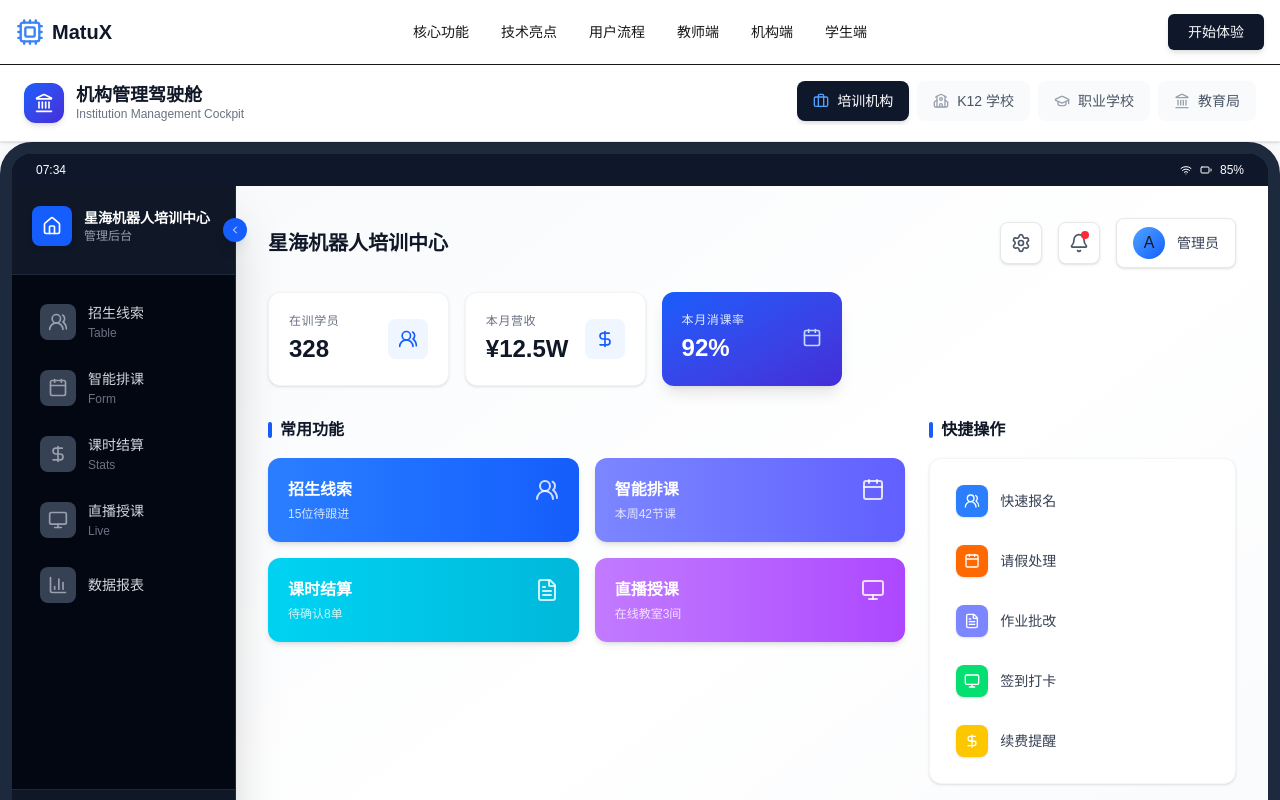
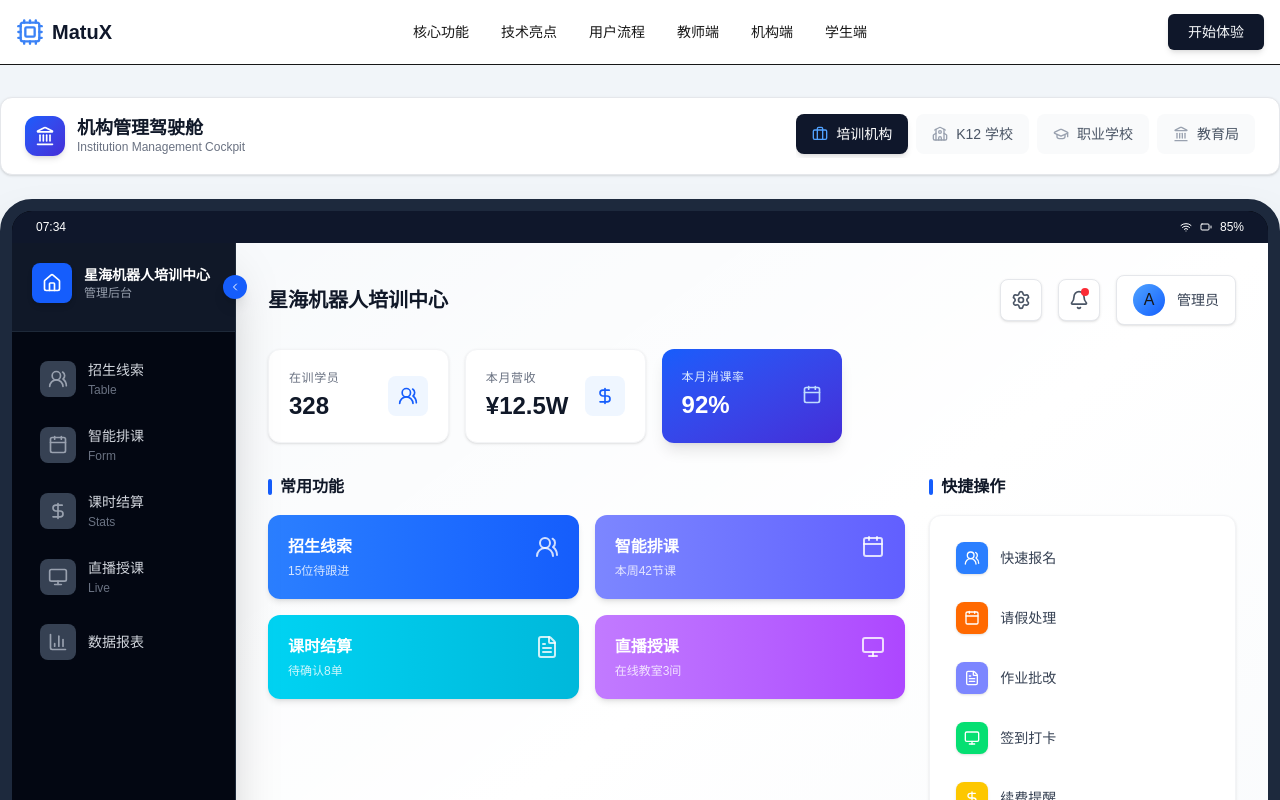
Before and after one commit to MatuX-ai/edu-proto, a Next.js app: page /institution-dashboard in a window 1280 px wide. Shown: the top 800 px of the page. Built offline with nearby package versions, Linux system fonts and the light colour scheme.

Commit message:
style: center dashboard layout and add spacing

```diff
--- a/app/institution-dashboard/page.tsx
+++ b/app/institution-dashboard/page.tsx
@@ -98,10 +98,10 @@ export default function InstitutionDashboardPage() {
   }, [activeTab]);
 
   return (
-    <div className="min-h-screen bg-slate-50">
+    <div className="min-h-screen bg-slate-100 flex flex-col items-center py-8">
       {/* Institution Navigation Tabs - Integrated into Header */}
-      <div className="bg-white border-b border-gray-200 shadow-sm sticky top-0 z-40">
-        <div className="max-w-[1280px] mx-auto px-6 py-4">
+      <div className="w-full max-w-[1280px] mb-6">
+        <div className="bg-white rounded-xl shadow-sm border border-gray-200 px-6 py-4">
           <div className="flex items-center justify-between gap-6">
             <div className="flex items-center gap-3 shrink-0">
               <div className="w-10 h-10 rounded-xl bg-gradient-to-br from-blue-600 to-indigo-700 flex items-center justify-center shadow-md">
@@ -139,7 +139,8 @@ export default function InstitutionDashboardPage() {
         </div>
       </div>
 
-      {/* Dashboard Content */}
+      {/* Dashboard Content - Simulated Device Frame */}
+      <div className="w-full max-w-[1280px]">
         <DashboardLayout config={institutionConfigs[activeTab === 'education-bureau' ? 'bureau' : (activeTab as keyof typeof institutionConfigs)]} activeMenu={activeMenu}>
           <AnimatePresence mode="wait">
             <motion.div
@@ -154,6 +155,7 @@ export default function InstitutionDashboardPage() {
             </motion.div>
           </AnimatePresence>
         </DashboardLayout>
+      </div>
     </div>
   );
 }
```
Lines whose indentation alone changed are shown as unchanged.
